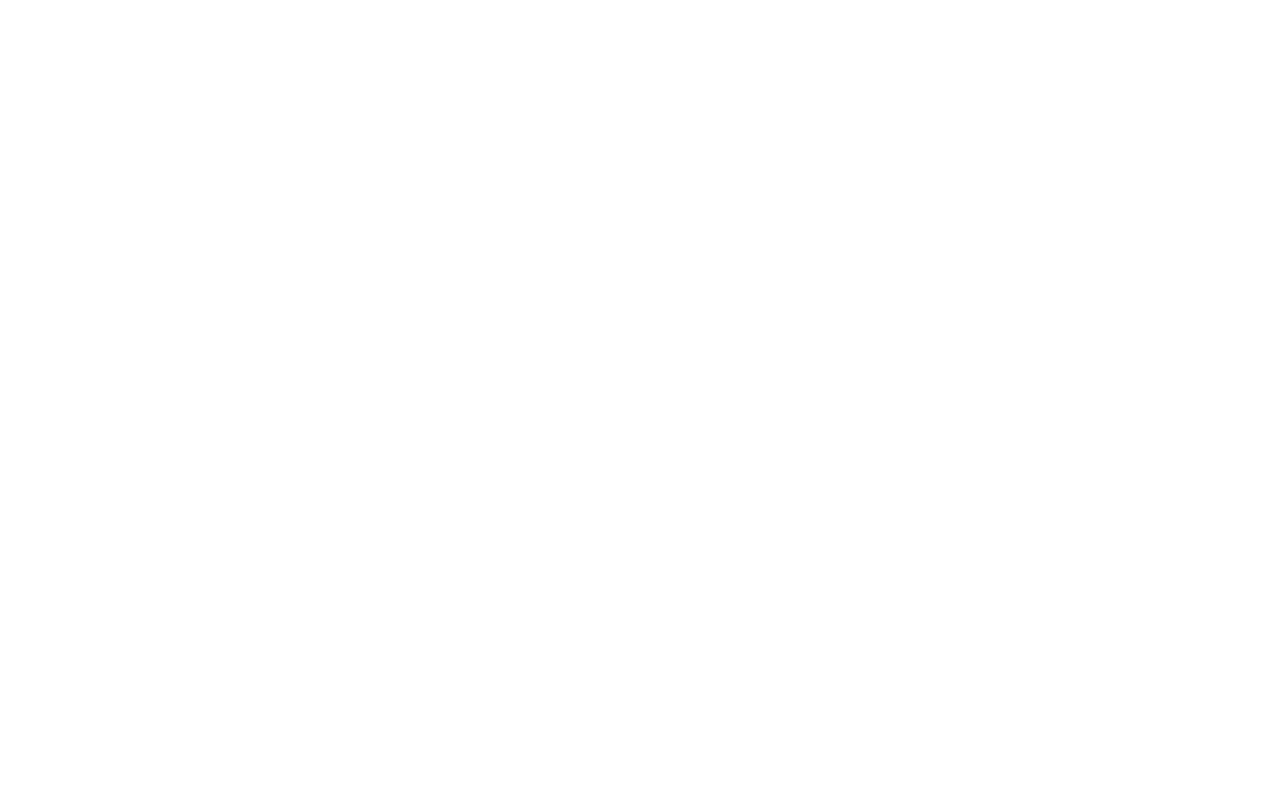
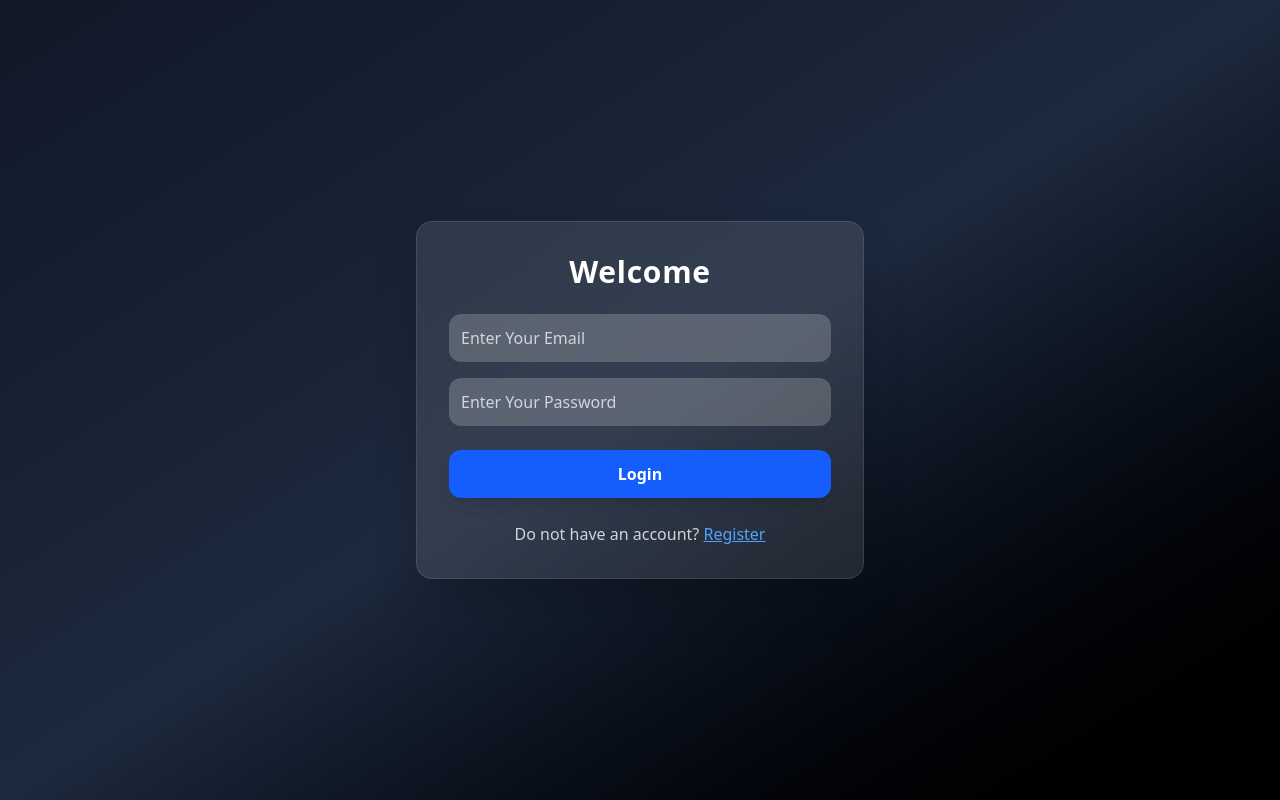
Before and after one commit to Isingizwe12/crud-authentication-with-firebase, a Next.js app: page /login in a window 1280 px wide. Built offline with nearby package versions, Linux system fonts and the light colour scheme.

Commit message:
designed a login page

```diff
--- a/app/login/page.tsx
+++ b/app/login/page.tsx
@@ -1,11 +1,41 @@
 import React from 'react'
+import Link from 'next/link'
 
-function LoginPage() {
+export default function LoginPage() {
   return (
-    <div>
+    <div className="min-h-screen bg-gradient-to-br from-gray-900 via-slate-800 to-black flex items-center justify-center p-4">
+      <div className="bg-white/10 backdrop-blur-xl shadow-2xl rounded-2xl p-8 w-full max-w-md border border-white/10">
 
+        <h1 className="text-center text-3xl font-bold text-white mb-6 tracking-wide">Welcome </h1>
+
+        <form className="flex flex-col gap-4">
+          <input
+            type="email"
+            placeholder="Enter Your Email"
+            className="p-3 rounded-xl bg-white/20 placeholder-gray-300 text-white focus:outline-none focus:ring-2 focus:ring-blue-400"
+          />
+
+          <input
+            type="password"
+            placeholder="Enter Your Password"
+            className="p-3 rounded-xl bg-white/20 placeholder-gray-300 text-white focus:outline-none focus:ring-2 focus:ring-blue-400"
+          />
+
+          <button
+            type="submit"
+            className="w-full mt-2 bg-blue-600 hover:bg-blue-700 transition-all text-white font-semibold py-3 rounded-xl shadow-lg hover:shadow-xl"
+          >
+            Login
+          </button>
+        </form>
+
+        <p className="text-center text-gray-300 mt-6">
+          Do not have an account?{' '}
+          <Link href="/register" className="text-blue-400 hover:text-blue-300 underline">
+            Register
+          </Link>
+        </p>
+      </div>
     </div>
   )
 }
-
-export default LoginPage
```
